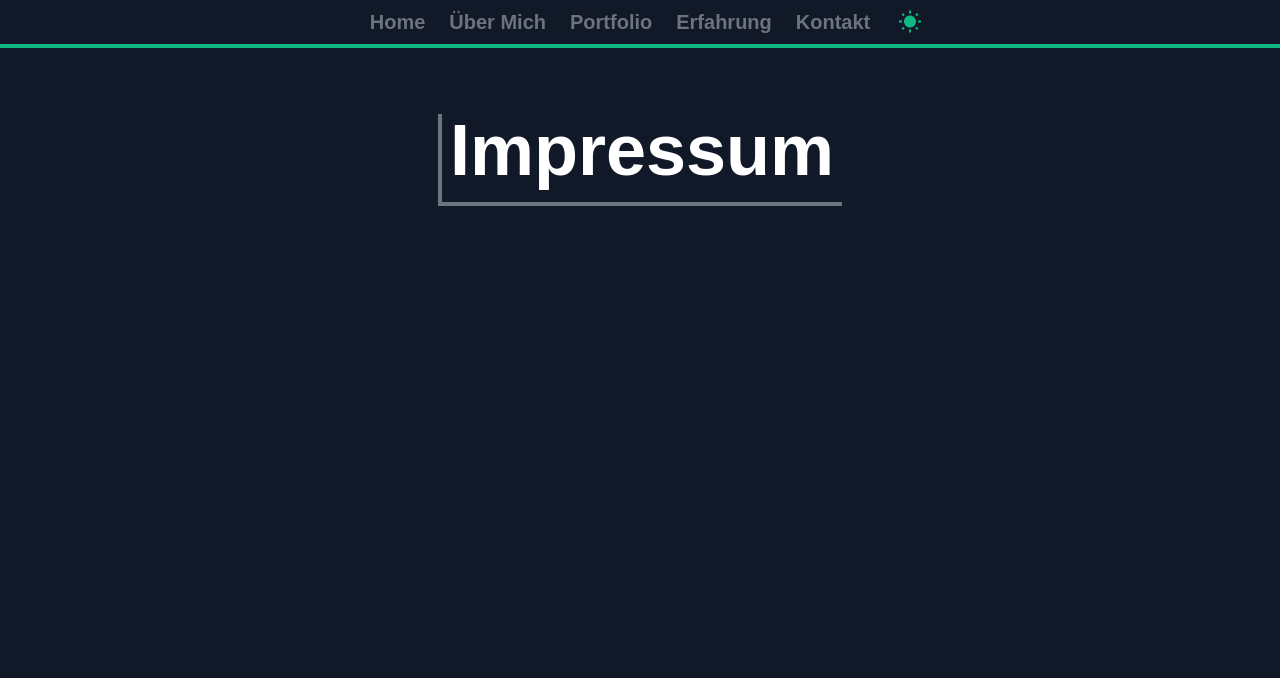
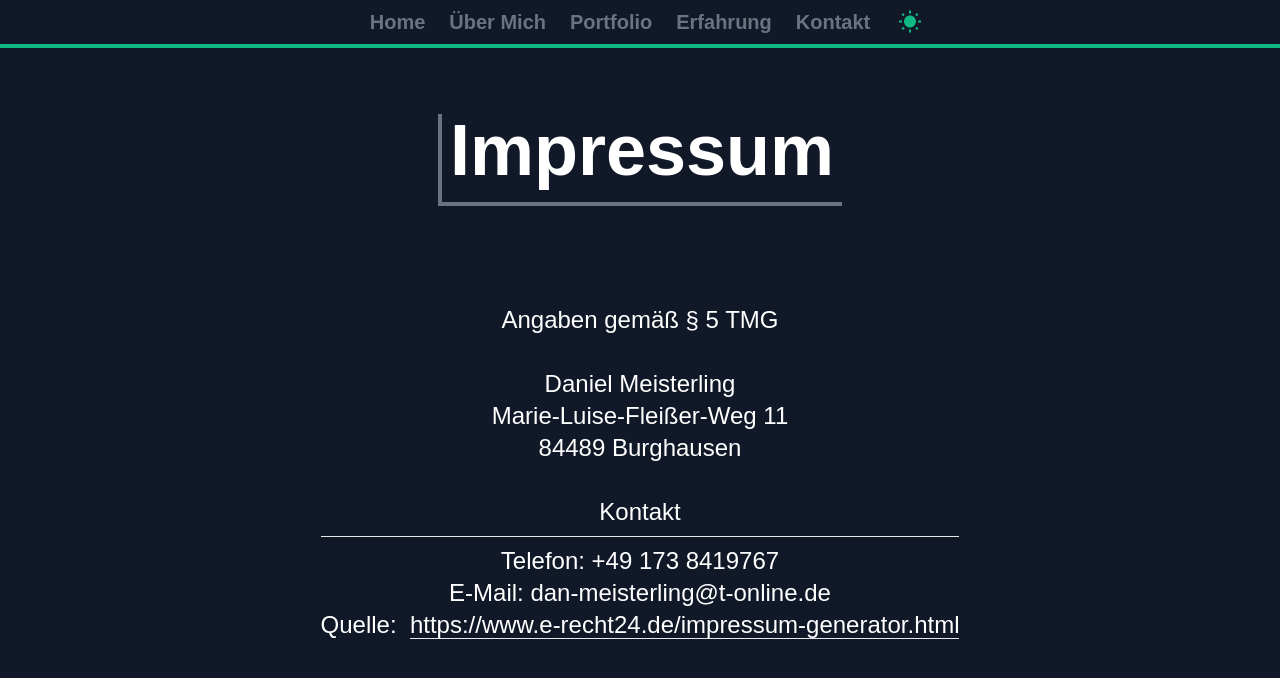
Before and after one commit to DMeisterling/Portfolio, a React (Create React App) app: page /Impressum in a window 1280 px wide. Shown: the top 678 px of the page. Built offline with nearby package versions, Linux system fonts and the light colour scheme.

Commit message:
changes to legal notice page

```diff
--- a/src/components/LegalNotice.jsx
+++ b/src/components/LegalNotice.jsx
@@ -3,14 +3,41 @@ import React from "react";
 const LegalNotice = () => {
   return (
     <div name="impressum" className="h-screen w-full">
-      <div class="fit mx-auto flex flex-col items-center justify-center h-80 px-4 text-center">
+      <div class="mx-auto flex flex-col items-center justify-center h-80 px-4 text-center">
         <h2 class="text-3xl sm:text-7xl md:text-7xl font-bold border-b-4 border-l-4 border-gray-500 pb-4 px-2">
           Impressum
         </h2>
       </div>
-      <div className="max-w-screen-lg mx-auto flex flex-col md:flex-row items-center justify-center px-4">
-        <div className="flex flex-col justify-center max-w-lg w-full">
-          <div className="flex justify-center"></div>
+      <div className="mx-auto flex flex-col items-center justify-center h-80 px-4 text-center">
+        <div className="text-xl sm:text-2xl md:text-2xl pb-4 px-2 font-thin">
+          <h2>Angaben gem&auml;&szlig; &sect; 5 TMG</h2>
+          <br />
+          <p>
+            Daniel Meisterling
+            <br />
+            Marie-Luise-Flei&szlig;er-Weg 11
+            <br />
+            84489 Burghausen
+          </p>
+          <br />
+          <h2 className="border-b pb-2">Kontakt</h2>
+          <p className="pt-2">
+            Telefon: +49 173 8419767
+            <br />
+            E-Mail: dan-meisterling@t-online.de
+          </p>
+
+          <p>
+            Quelle: &nbsp;
+            <a
+              href="https://www.e-recht24.de"
+              className="border-b"
+              target="_blank"
+              rel="noreferrer"
+            >
+              https://www.e-recht24.de/impressum-generator.html
+            </a>
+          </p>
         </div>
       </div>
     </div>
```
